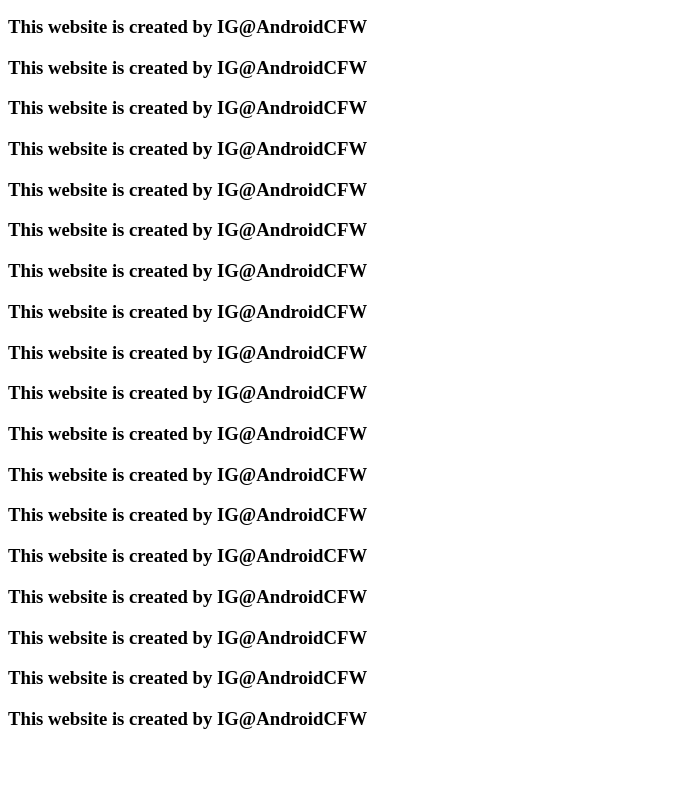
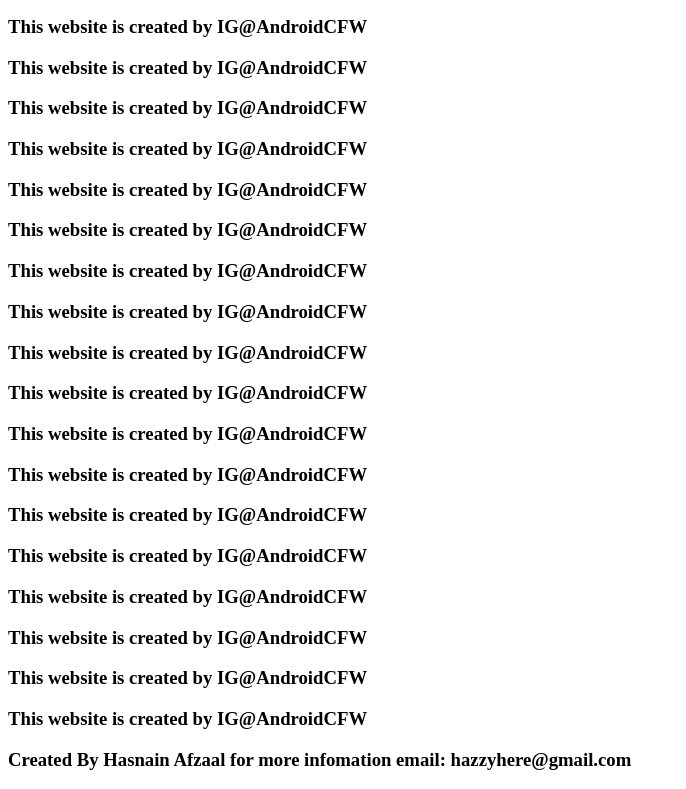
Before and after one commit to ItzHaZzY/ItzHaZzY.github.io, a plain HTML site: page index.html in a window 1280 px wide. Shown: the part 603-1392 px from the top of the page, without its empty margins (0-686 px from the left). Before the commit the page ends 1352 px from the top, so only its background shows below. Drawn offline with Linux system fonts and the light colour scheme.

Commit message:
Update index.html

```diff
--- a/index.html
+++ b/index.html
@@ -31,3 +31,4 @@
 <h3>This website is created by IG@AndroidCFW</h3>
 <h3>This website is created by IG@AndroidCFW</h3>
 <h3>This website is created by IG@AndroidCFW</h3>
+                                                        <h3>Created By Hasnain Afzaal for more infomation email: hazzyhere@gmail.com</h3>
```
